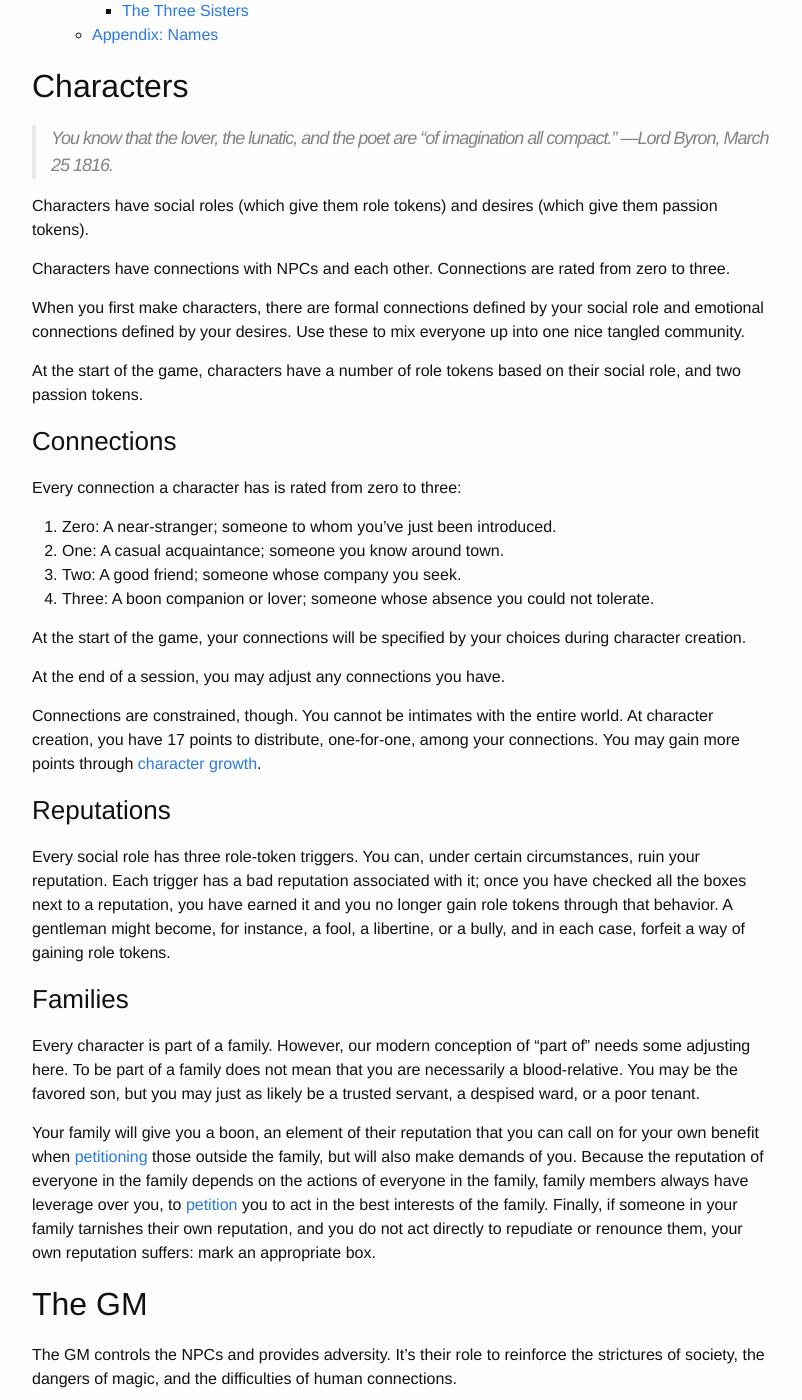
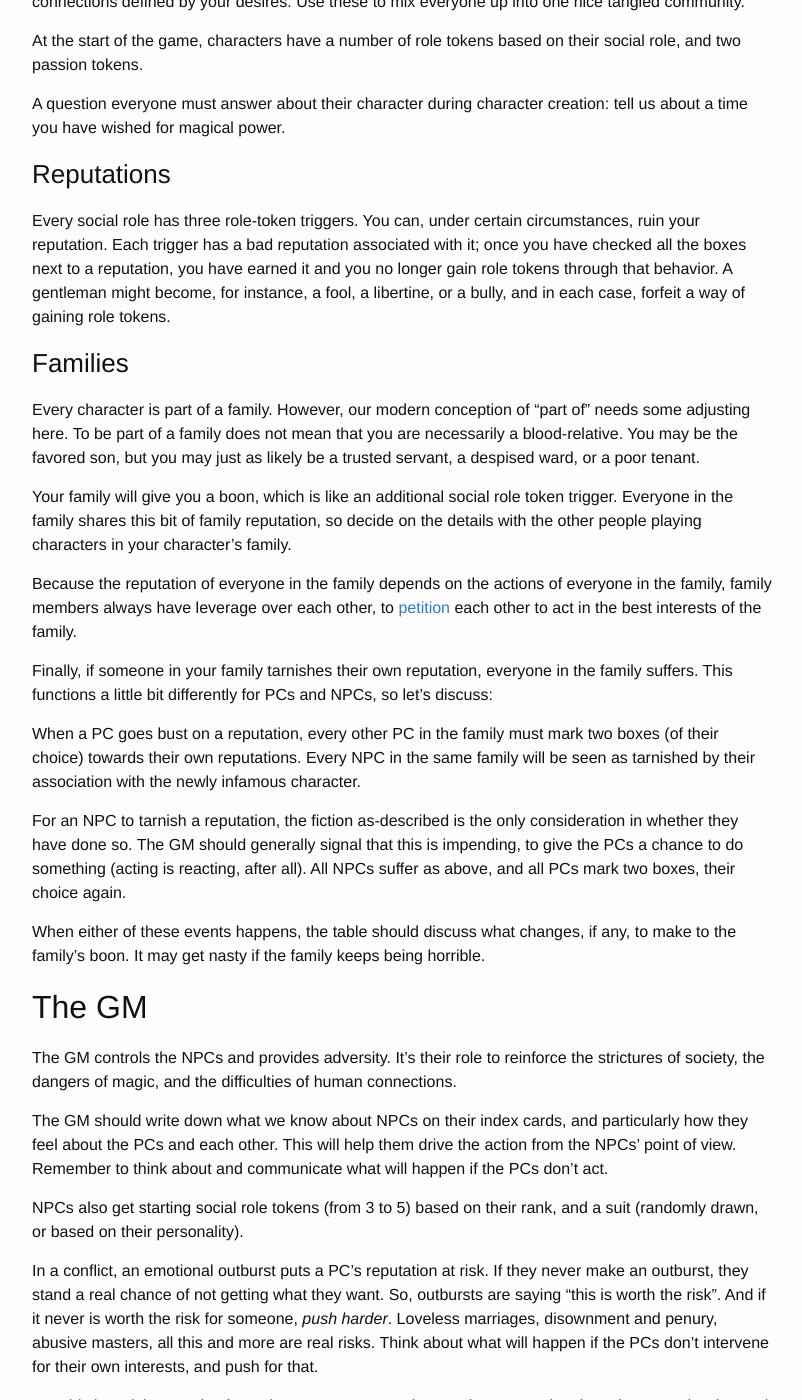
Before and after one commit to wlonk/arcadia, a Jekyll site: the page built from rules/index.md, in a window 1280 px wide and 1400 px high, scrolled down 2628 px. Shown: the whole window, without its empty margins (238-1040 px from the left). Built offline with Jekyll 4.4.1, drawn with Linux system fonts in a browser that asks for light colours; some web fonts are replaced; some of the changed text lies outside the part shown.

Commit message:
Family rules and cleanup.

```diff
--- a/rules/index.md
+++ b/rules/index.md
@@ -10,19 +10,9 @@ A game of magic, manners, and madness.
 > #### TODO: Main
 > {: .no_toc}
 >
-> Popcorn initiative (inc. GM) for scene-calling? Scene types (dramatic,
-> procedural, mystical, ish.)
->
 >  "Asset" matters:
 >
 >  1. Fairy needs and desires
->  2. Perception of the fairy
->  3. Perception per-social-role
->  4. Family and friends, and their effects on reputation
->       * Families have reputations. But unlike individuals' reputations, they
->         are all-or-nothing. If the family's reputation is lost, all the boons
->         are lost. (Or one reputation per boon?) When a reputation comes under
->         threat, make a clock.
 >
 >  Design matters:
 >
@@ -40,7 +30,6 @@ A game of magic, manners, and madness.
 >
 > > There are only three kinds of scenes. Negotiations, seductions, and fights.
 > > I'm finished. That's all.
->
 > > ---Mike Nichols
 >
 > I suspect that fairies might like folks with bad reputations. "A bully? No!
@@ -57,9 +46,6 @@ A game of magic, manners, and madness.
 Characters have social roles (which give them role tokens) and desires (which
 give them passion tokens).
 
-Characters have connections with NPCs and each other. Connections are rated
-from zero to three.
-
 When you first make characters, there are formal connections defined by your
 social role and emotional connections defined by your desires. Use these to mix
 everyone up into one nice tangled community.
@@ -67,24 +53,8 @@ everyone up into one nice tangled community.
 At the start of the game, characters have a number of role tokens based on
 their social role, and two passion tokens.
 
-### Connections
-
-Every connection a character has is rated from zero to three:
-
-  1. Zero: A near-stranger; someone to whom you've just been introduced.
-  2. One: A casual acquaintance; someone you know around town.
-  3. Two: A good friend; someone whose company you seek.
-  4. Three: A boon companion or lover; someone whose absence you could not tolerate.
-
-At the start of the game, your connections will be specified by your choices
-during character creation.
-
-At the end of a session, you may adjust any connections you have.
-
-Connections are constrained, though. You cannot be intimates with the entire
-world. At character creation, you have 17 points to distribute, one-for-one,
-among your connections. You may gain more points through [character
-growth](#seasons-growth-and-change).
+A question everyone must answer about their character during character
+creation: tell us about a time you have wished for magical power.
 
 ### Reputations
 
@@ -102,14 +72,33 @@ of" needs some adjusting here. To be part of a family does not mean that you
 are necessarily a blood-relative. You may be the favored son, but you may just
 as likely be a trusted servant, a despised ward, or a poor tenant.
 
-Your family will give you a boon, an element of their reputation that you can
-call on for your own benefit when [petitioning](#petition) those outside the
-family, but will also make demands of you. Because the reputation of everyone
-in the family depends on the actions of everyone in the family, family members
-always have leverage over you, to [petition](#petition) you to act in the best
-interests of the family. Finally, if someone in your family tarnishes their own
-reputation, and you do not act directly to repudiate or renounce them, your own
-reputation suffers: mark an appropriate box.
+Your family will give you a boon, which is like an additional social role token
+trigger. Everyone in the family shares this bit of family reputation, so decide
+on the details with the other people playing characters in your character's
+family.
+
+Because the reputation of everyone in the family depends on the actions of
+everyone in the family, family members always have leverage over each other, to
+[petition](#petition) each other to act in the best interests of the family.
+
+Finally, if someone in your family tarnishes their own reputation, everyone in
+the family suffers. This functions a little bit differently for PCs and NPCs,
+so let's discuss:
+
+When a PC goes bust on a reputation, every other PC in the family must mark two
+boxes (of their choice) towards their own reputations. Every NPC in the same
+family will be seen as tarnished by their association with the newly infamous
+character.
+
+For an NPC to tarnish a reputation, the fiction as-described is the only
+consideration in whether they have done so. The GM should generally signal that
+this is impending, to give the PCs a chance to do something (acting is
+reacting, after all). All NPCs suffer as above, and all PCs mark two boxes,
+their choice again.
+
+When either of these events happens, the table should discuss what changes, if
+any, to make to the family's boon. It may get nasty if the family keeps being
+horrible.
 
 ## The GM
 
@@ -128,7 +117,7 @@ and a suit (randomly drawn, or based on their personality).
 In a conflict, an emotional outburst puts a PC's reputation at risk. If they
 never make an outburst, they stand a real chance of not getting what they want.
 So, outbursts are saying "this is worth the risk". And if it never is worth the
-risk for someone, _push harder_.  Loveless marriages, disownment and penury,
+risk for someone, _push harder_. Loveless marriages, disownment and penury,
 abusive masters, all this and more are real risks. Think about what will happen
 if the PCs don't intervene for their own interests, and push for that.
 
@@ -149,24 +138,6 @@ The fairy should show up soon, but not immediately; basically as soon as
 someone's been pushed into a spot where they might need a spell to get what
 they want. Basically, the arc of an _Arcadia_ story should dip low quickly,
 then up-tick with the fairy's intervention, then wobble.
-
-### The Dance
-
-Have you ever danced an English country dance? There are two rows of people,
-ladies on one side, gents on the other, facing each other. Each couple (the
-lady and gent standing across the set from each other) will spend most of the
-dance with each other, but will share a bit of the dance with all the people on
-the other side, weaving in and out and always coming back to dance with their
-partner.
-
-This game can be like that, though perhaps with somewhat more complex figures
-in the dance. Characters will often find themselves in pairs (or perhaps
-triads), swirling around together, until they circle back out and return to
-their partner, the character with whom they have the most dramatic tension. I
-find that envisioning the game in these terms helps me keep things from staying
-in one spot too long: I can look at the characters and think "who hasn't Miss
-Redgrave dealt with lately? What might Mr. Scopes _want_ from her?" It's very
-pleasing.
 
 ### Techniques and Tools
 
@@ -229,11 +200,40 @@ players. There are four essential questions to answer for every scene:
       * Shopping
       * Walking
 
-The GM chooses when a scene is over, and frames the next scene, though in both
-cases they should consider input from the players. All the rules in
-_Smallville_ p. 52 on ending scenes apply. They should also keep an eye out for
-folks who are getting low on tokens and may need a chance to replenish.
+Have one deck. Reshuffle it only when you need to.
 
+The GM starts each session with role tokens equal to the total among the PCs
+plus three. They do not get passion tokens: those are representative of the
+unique power and passions that the PCs possess that draw the fairy's interest.
+
+### The Dance: Choosing the Next Scene
+
+Have you ever danced an English country dance? There are two rows of people,
+ladies on one side, gents on the other, facing each other. Each couple (the
+lady and gent standing across the set from each other) will spend most of the
+dance with each other, but will share a bit of the dance with all the people on
+the other side, weaving in and out and always coming back to dance with their
+partner.
+
+This game can be like that, though perhaps with somewhat more complex figures
+in the dance. Characters will often find themselves in pairs (or perhaps
+triads), swirling around together, until they circle back out and return to
+their partner, the character with whom they have the most dramatic tension. I
+find that envisioning the game in these terms helps me keep things from staying
+in one spot too long: I can look at the characters and think "who hasn't Miss
+Redgrave dealt with lately? What might Mr. Scopes _want_ from her?" It's very
+pleasing.
+
+Each person at the table takes turns calling for a scene, saying who besides
+their character is present, what they want, and where they are. (All within the
+bounds of reason, of course.) After each person's scene, there is a phase
+called [Gossip](#gossip), then the person who just called the scene chooses who
+goes next. The only rule is that each person must have a scene before someone
+can go again.
+
+Each session, the GM should call the first scene.
+
+All the rules in _Smallville_ p. 52 on ending scenes apply usefully.
 Reproducing those rules here for ease of reference:
 
   * Always leave them wanting more
@@ -246,14 +246,6 @@ middle ground will be ideal. Remember, there can be multiple scenes in the same
 place and time. Are you at a ball? There should be like three to five scenes
 there. Are you watching two characters alone on a walk together? Probably one.
 
-After each scene, engage in [Gossip](#gossip).
-
-Have one deck. Reshuffle it only when you need to.
-
-The GM starts with role tokens equal to the total among the PCs plus three.
-They do not get passion tokens: those are representative of the unique power
-and passions that the PCs possess that draw the fairy's interest.
-
 ### Petition
 
 When one character wants something from another, and that character does not
@@ -262,11 +254,20 @@ want to concede, go to the cards.
 You can petition behavior: apology, support, etc., but not feelings (i.e. you
 cannot petition "love me").
 
-Aces are low, face cards are ranked, low to high, Jack, Queen, King.
+Aces are low, face cards are ranked, low to high, page, knight, queen, king.
 
 Each party gets one card just for showing up, and if the party to act first has
 [leverage](#leverage) on the other party, the first party gets an additional
 card.
+
+> #### Leverage
+> {: .no_toc}
+>
+> Leverage is just what it sounds like: a compelling reason for the other
+> character to do what you want. You will know when a character has leverage
+> over another, but good rules of thumb: differences in class, shared family
+> bonds, shared secrets, and threats of physical force are all common sources
+> of leverage.
 
 Each party takes turns putting down a card. The first card may be any card you
 wish. The next party may then do one of the following:
@@ -319,8 +320,8 @@ To see the outcomes, draw one card. Draw one more for each of the following
 that pertains:
 
   * You are particularly adept at the thing at hand.
+  * Your family is noted for something useful to the task at hand.
   * You are magically blessed in a useful way.
-  * Your family is noted for something useful to the task at hand.
 
 If your cards contain an ace or a face (page, knight, queen or king), you have
 succeeded. Describe how you do so. If you have no ace or face, you have not:
@@ -328,63 +329,6 @@ sell your failure.
 
 If you have more swords than cups, you have also cost yourself: the GM will
 tell you which stress to mark.
-
-### Perception
-
-Sometimes, you just need to know what another character is thinking. You can
-look into another character's heart and ask one of the questions below one time
-per session per point of connection strength you have with them.
-
-  * Is your character speaking the truth?
-  * What does your character wish I would do?
-  * What does your character intend to do?
-  * How does your character feel about this?
-  * How could I get your character to...?
-
-They must then answer honestly, and describe how they let it slip:
-
-  * A gaze
-  * A blush
-  * A word
-  * Something else
-
-> #### TODO: Perception
-> {: .no_toc}
->
-> When you read the fairy, there's a totally different list of questions. Very
-> particular for the fairy. How do you strengthen your connection with the
-> fairy?
->
-> The way to make this on the sheet: two slots with three black checkboxes,
-> three with two black and one grey, five with one black and two grey, and a
-> few with three grey. When you take an advance that lets you have more
-> intimates, you can black-outline boxes with a pen, allowing you to still
-> pencil-check them as you use them, and then erase at the end of the session.
-
-### Gossip
-
-At the end of each scene, any participant (player or GM) may call for a gossip
-session. You will want to do this to refresh your tokens, but also to evaluate
-what has just recently happened. Go around the table, and each player reads off
-their three social role bullet points. For each point that the table agrees
-they did, they get one role token. The player in the spotlight _cannot_ voice
-their opinion or suggest what they did that they think earns them a point
-unless everyone else at the table draws a blank and cannot decide one way or
-another. Everyone else, however, absolutely should discuss the spotlight
-character's behavior in as animated a fashion as they like!
-
-Remember, if a character has a ruined reputation, they do not gain any social
-tokens for the associated actions.
-
-### Leverage
-
-> #### TODO: Leverage
-> {: .no_toc}
->
-> Flesh this out.
-
-Sometimes, a character has leverage over another character. This makes getting
-them to do what you want easier.
 
 ### Duels
 
@@ -438,12 +382,12 @@ cards.
 
 There are four possible outcomes:
 
-| Cards             | Effect                                        |
-|-------------------|-----------------------------------------------|
-| Same value        | Both parties understand each other perfectly. |
-| Same suit         | Both parties assume the best.                 |
-| Same color        | No certainty.                                 |
-| None of the above | Both parties assume the worst.                |
+| Cards             | Effect                                       |
+|-------------------|----------------------------------------------|
+| Same value        | Both parties understand each other perfectly |
+| Same suit         | Both parties assume the best                 |
+| Same color        | No certainty                                 |
+| None of the above | Both parties assume the worst                |
 
 If you understand each other perfectly, you may have a short conversation
 describing your feelings to each other, but the characters need exchange no
@@ -479,6 +423,21 @@ recover from them. At the end of a session (unless it's _really_ a
 cliffhanger), you can recover all stresses. In the middle of a session, another
 character can call a scene dedicated to helping you, and clear a stress of
 yours.
+
+### Gossip
+
+At the end of each scene, any participant (player or GM) may call for a gossip
+session. You will want to do this to refresh your tokens, but also to evaluate
+what has just recently happened. Go around the table, and each player reads off
+their three social role bullet points. For each point that the table agrees
+they did, they get one role token. The player in the spotlight _cannot_ voice
+their opinion or suggest what they did that they think earns them a point
+unless everyone else at the table draws a blank and cannot decide one way or
+another. Everyone else, however, absolutely should discuss the spotlight
+character's behavior in as animated a fashion as they like!
+
+Remember, if a character has a ruined reputation, they do not gain any social
+tokens for the associated actions.
 
 ## Sessions
 
@@ -564,10 +523,10 @@ That player then reveals their arcanum, and the GM interprets it to give the
 spell's cost or side-effects.
 
 Side-effects or costs may include changes to the materials of a character
-sheet: damaged or changed relationships or damaged reputations. They may not
-include changes to the number of role or passion tokens a player currently has.
-Most saliently, of course, they may include unnatural and uncanny magical
-effects, which may linger well after the spell has ended.
+sheet, most particularly damaged reputations. They may not include changes to
+the number of role or passion tokens a player currently has. Most saliently, of
+course, they may include unnatural and uncanny magical effects, which may
+linger well after the spell has ended.
 
 Remember always that the side-effects of a spell will be bigger if the spell is
 bigger, and especially if the spell takes away someone's choice, health, or
@@ -585,16 +544,13 @@ hazards.
 At the end of each season (a bunch of sessions with a coherent arc), go through
 a questionnaire and ask the table about each character: whether they have done
 this, or that, etc. They will gain XP based on that, which they can use to
-modify their reputations and connections and possibly some other things. They
-may also change out a desire, and should redefine their connections with the
-NPCs.
+modify their reputations and possibly some other things. They may also change
+out a desire, and should redefine their connections with the NPCs.
 
 > #### TODO: Growth and Change
 > {: .no_toc}
 >
 > Actually make growth questions.
-
-Perhaps XP can also be used to expand Perception questions?
 
 ### Disease and dying
 
```
Also changed, not shown: other parts of rules/index.md (+1 -1 lines).
